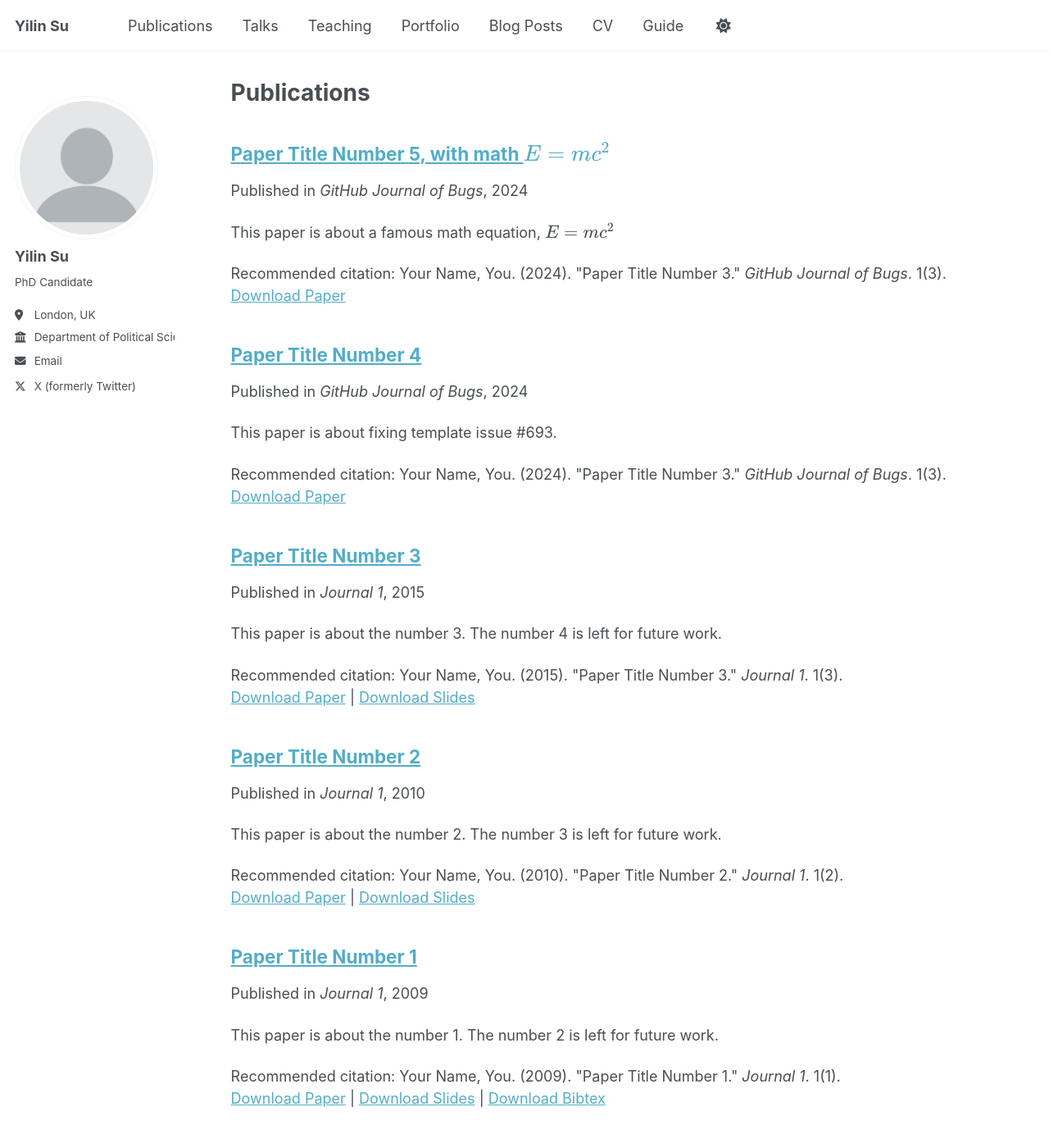
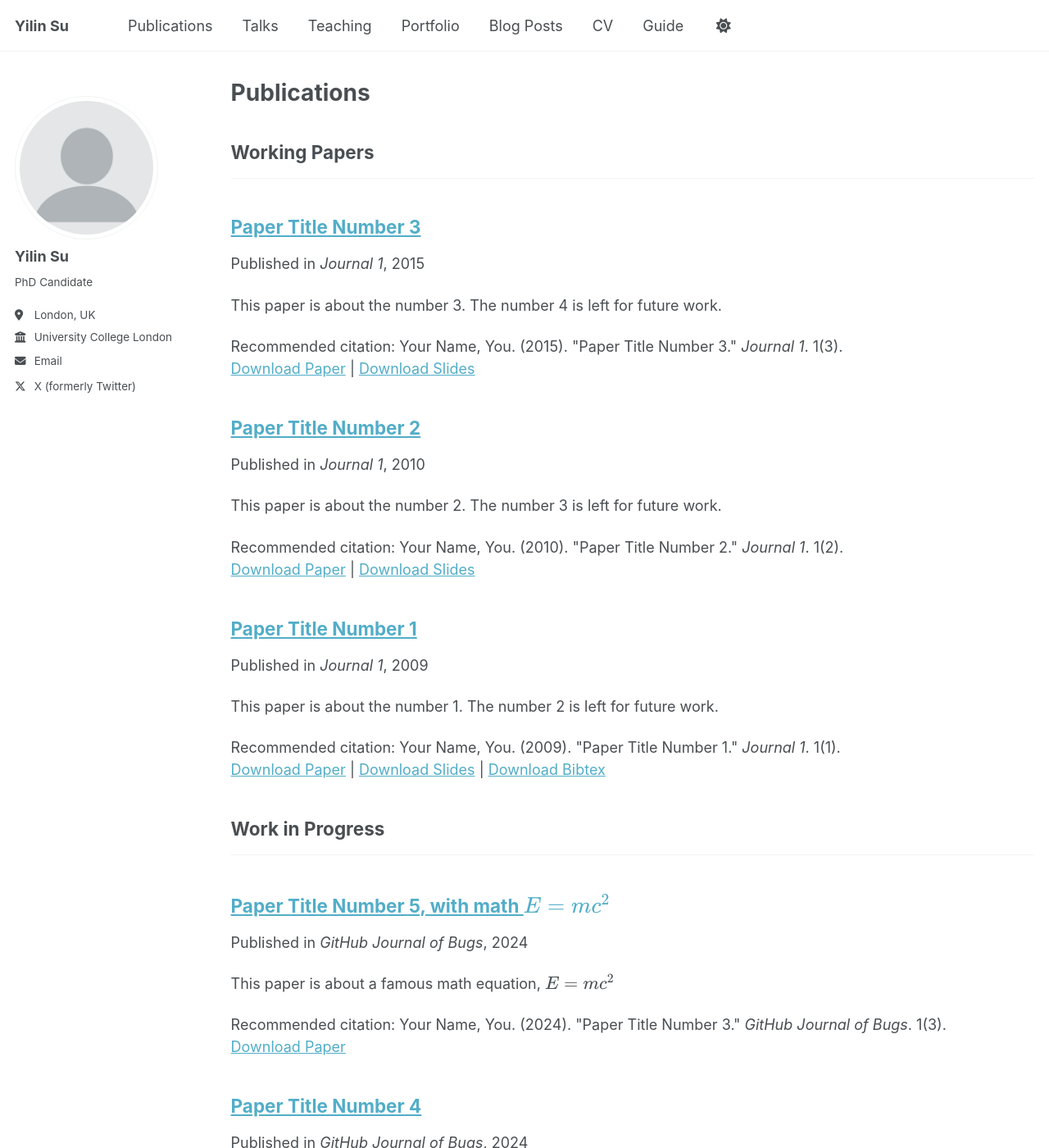
Before and after one commit to suesyl/suesyl.github.io, a Jekyll site: the page built from _pages/publications.html, in a window 1280 px wide and 1400 px high. Shown: the whole window at 82% size. Built offline with Jekyll 4.4.1, drawn with Linux system fonts in a browser that asks for light colours; a script that is not in the unit is left out; part of the change alters nothing that is shown; some of the changed text lies outside the part shown.

Commit message:
Update _config.yml

```diff
--- a/_config.yml
+++ b/_config.yml
@@ -28,7 +28,7 @@ author:
   pronouns         : # example: "she/her"
   bio              : "PhD Candidate"
   location         : "London, UK"
-  employer         : "Department of Political Science, University College London"
+  employer         : "University College London"
   uri              : # URL
   email            : "yilin.su@ucl.ac.uk"
 
@@ -59,13 +59,13 @@ author:
 #  lastfm           : # Username
 #  linkedin         : # Username
 #  tumblr           : # Username
-  twitter          : "yilinsusue"
+  twitter          : "@yilinsusue"
 #  vine             : # Username
 #  weibo            : # Username
 #  wikipedia        : # Username
 
 # Publication Category - The following the list of publication categories and their headings
-research_category:
+publication_category:
   manuscripts:
     title: 'Working Papers'
   conferences:
```
